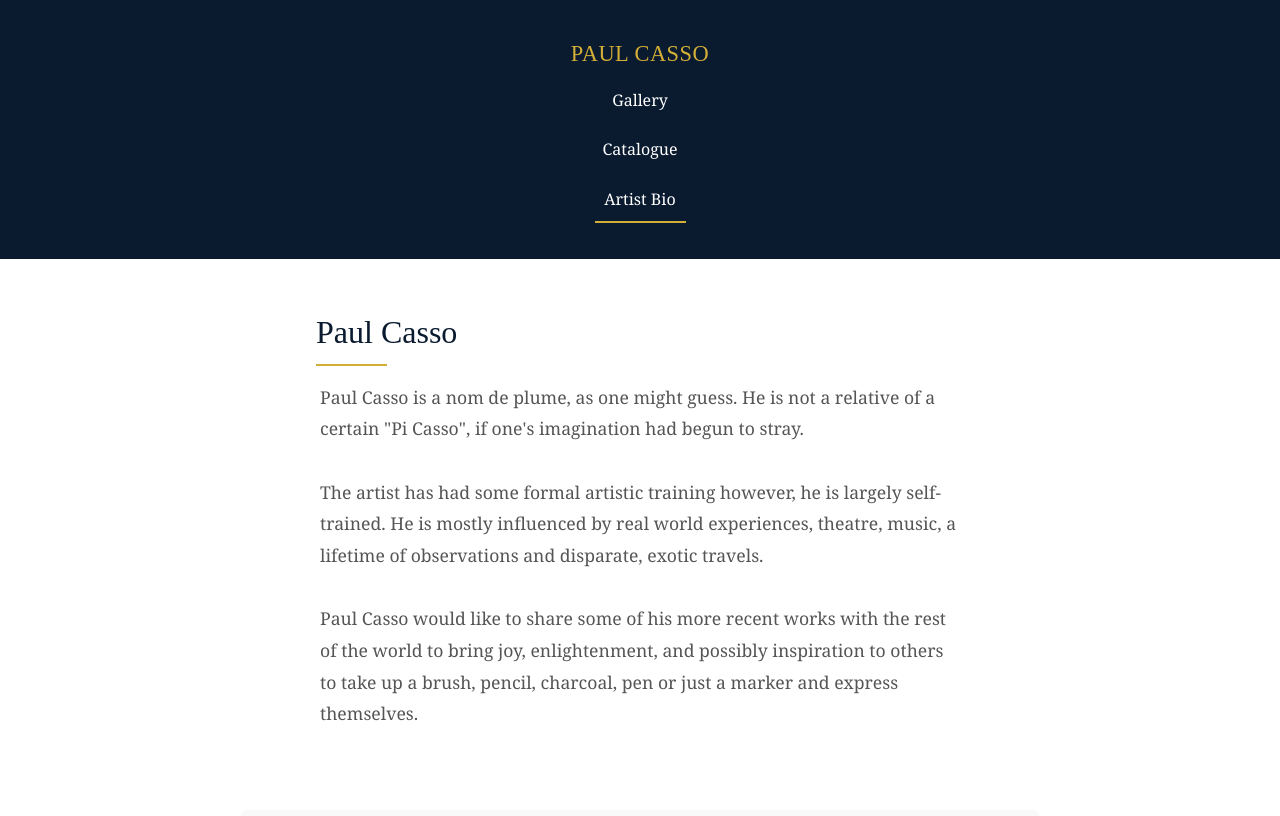
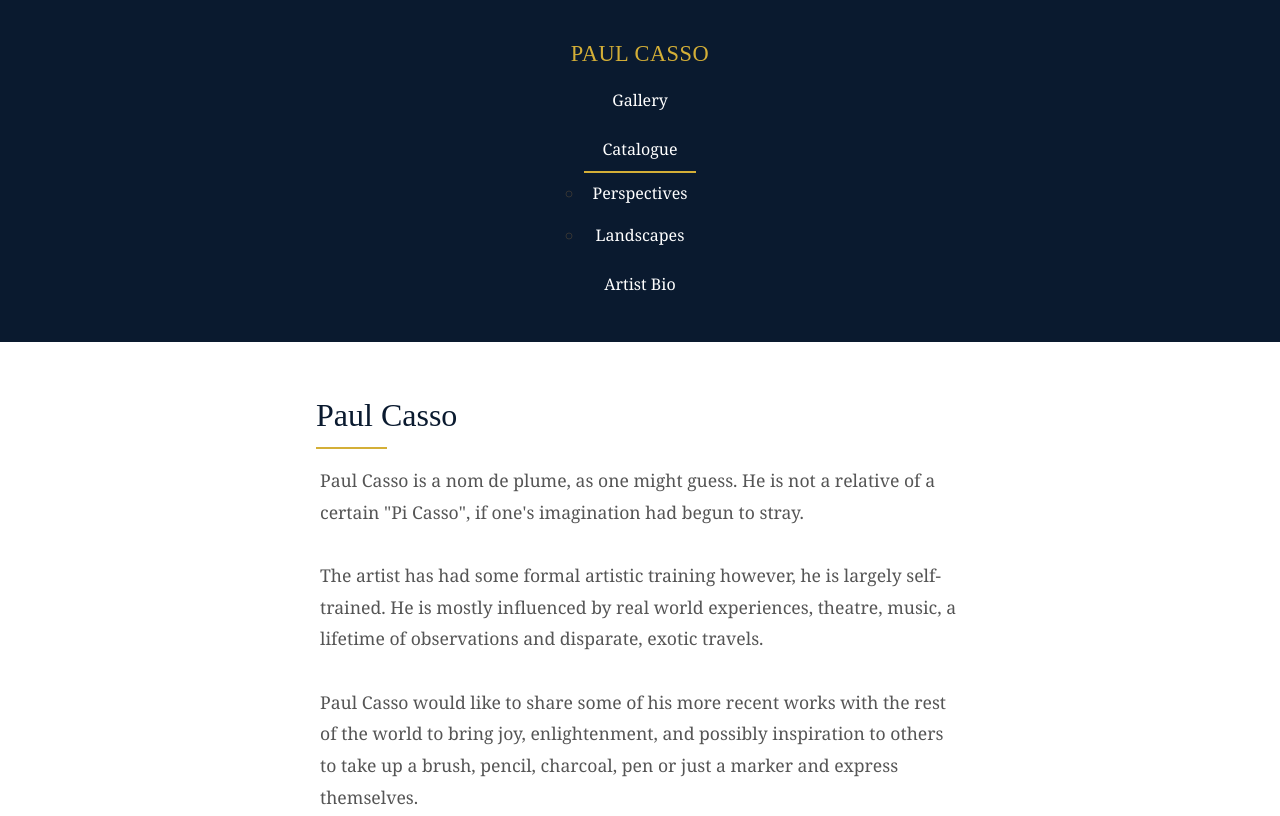
Before and after one commit to paulcasso25/Website, a plain HTML site: page bio.html in a window 1280 px wide. Shown: the top 816 px of the page. Drawn offline with Linux system fonts and the light colour scheme.

Commit message:
Update bio.html

```diff
--- a/bio.html
+++ b/bio.html
@@ -15,8 +15,16 @@
     <div class="nav-title">PAUL CASSO</div>
     <ul class="nav-links">
       <li><a href="Home.html">Gallery</a></li>
-      <li><a href="catalogue.html">Catalogue</a></li>
-      <li><a href="bio.html" class="active">Artist Bio</a></li>
+      <li>
+        <div class="submenu">
+          <a href="#" class="active">Catalogue</a>
+          <ul class="submenu-links">
+            <li><a href="catalogue-perspectives.html">Perspectives</a></li>
+            <li><a href="catalogue-landscapes.html">Landscapes</a></li>
+          </ul>
+        </div>
+      </li>
+      <li><a href="bio.html">Artist Bio</a></li>
     </ul>
   </div>
 </nav>
```
